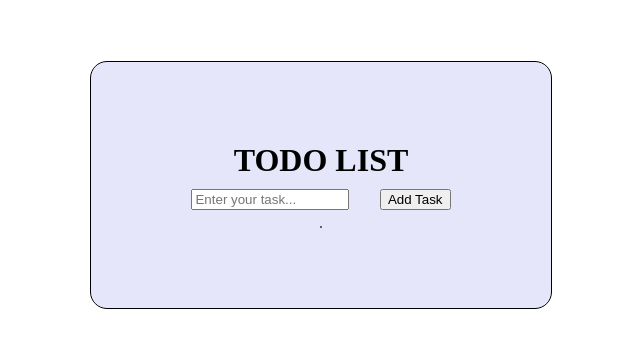
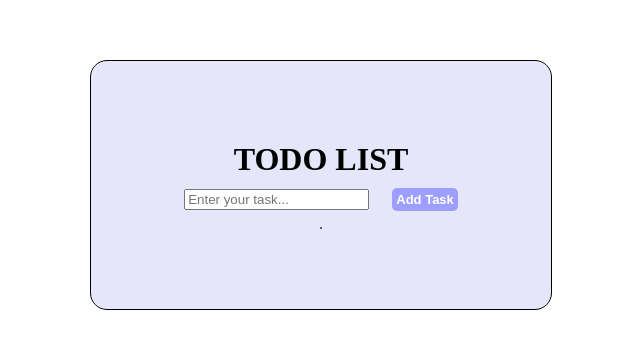
Before and after one commit to Gagandeep-N/To-do, a React (Create React App) app in the folder to-do/: page / in a window 1280 px wide. Shown: the part 215-564 px from the top of the page, without its empty margins (319-959 px from the left). Built offline with nearby package versions, Linux system fonts and the light colour scheme.

Commit message:
Added styling for task button

```diff
--- a/to-do/src/assets/Todo.css
+++ b/to-do/src/assets/Todo.css
@@ -31,7 +31,20 @@
 
 .task-input {
     margin-right: 10px;
-    width: 150px;
+    width: auto;
+    margin-right: 10px;
+    min-width: 150px;
+}
+
+
+.add-button{
+    background-color: #9E9EFF;
+    border: transparent;
+    border-radius: 5px;
+    padding: 0.25rem;
+    color: white;
+    font-size: 13px;
+    font-weight: 600;
 }
 
 .add-button{
```
